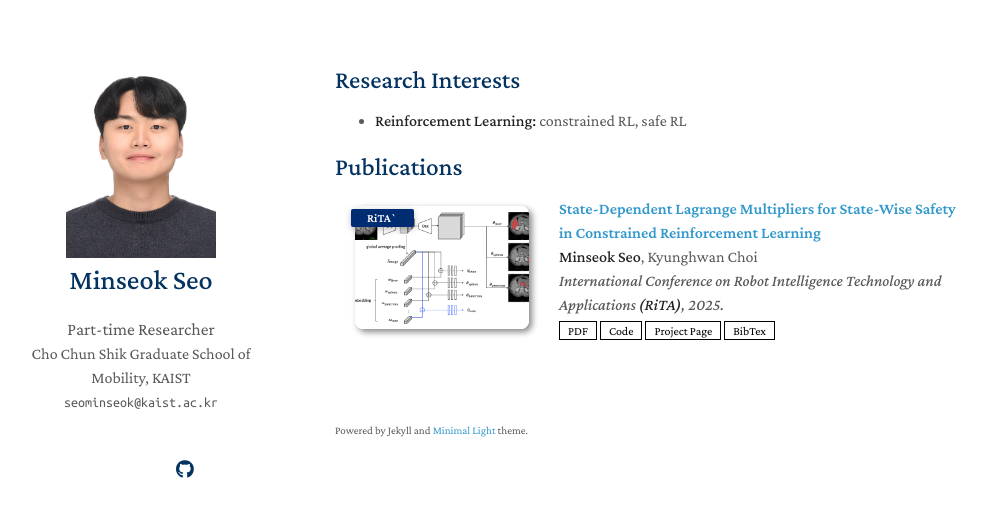
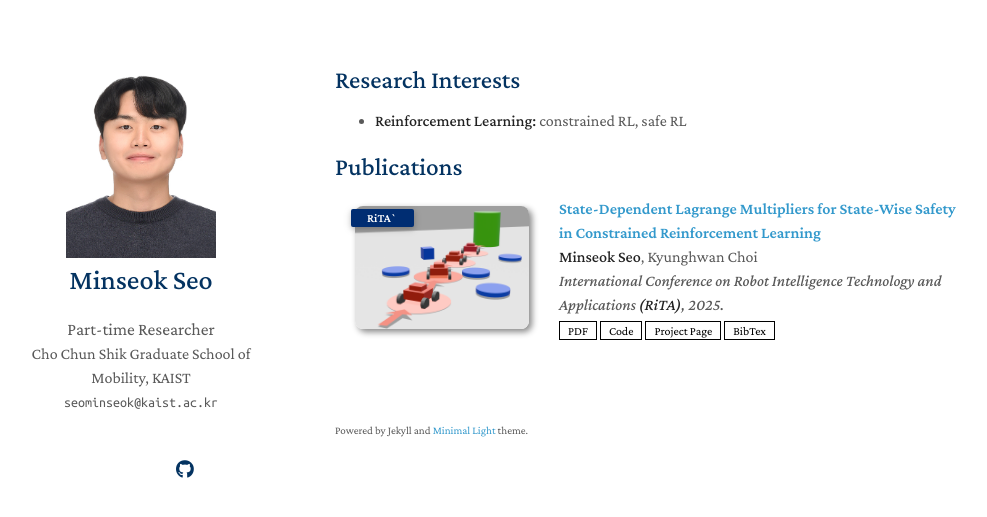
Before and after one commit to seominseok00/seominseok00.github.io, a Jekyll site: the page built from index.md, in a window 1280 px wide. Shown: the top 517 px of the page, without its empty margins (135-1122 px from the left). Built offline with Jekyll 4.4.1, drawn with Linux system fonts in a browser that asks for light colours; a style sheet for code colours, icons or effects is not loaded; our own code applies the rules of GitHub Pages for plain Markdown files.

```diff
--- a/_data/publications.yml
+++ b/_data/publications.yml
@@ -8,4 +8,4 @@ main:
     code: https://github.com/seominseok00/SafeRL
     page: https://seominseok00.github.io/state-wise-constrained-rl
     bibtex: assets/bibtex/seo2025state.txt
-    image: ./assets/img/teaser_example_2.png
+    image: ./assets/img/seo2025state.png
```
Also changed, not shown: assets/img/seo2025state.png (added), assets/img/teaser_example.png (deleted), assets/img/teaser_example_2.png (deleted).
